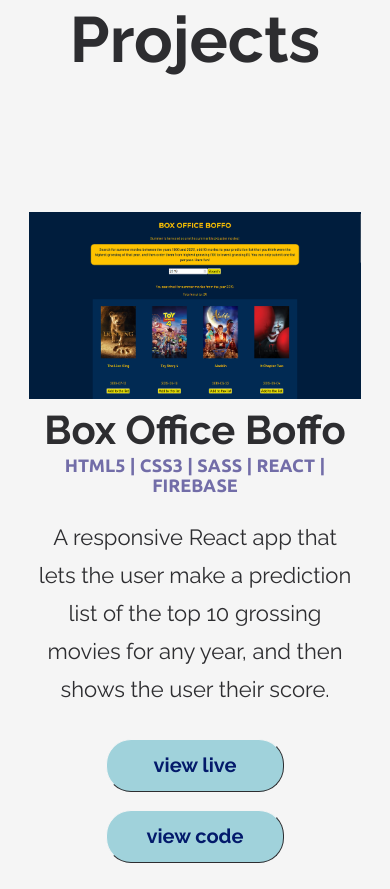
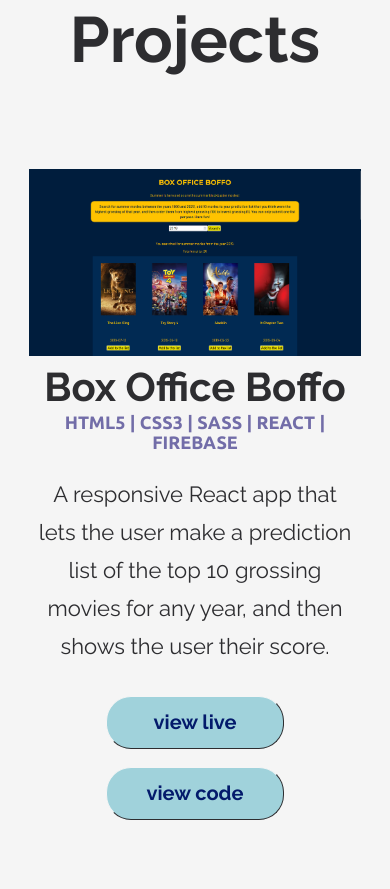
Before and after one commit to antoniojr100/poftfolio, a plain HTML site: page index.html in a window 390 px wide. Shown: the part 4355-5244 px from the top of the page. Drawn offline with nearby package versions, Linux system fonts and the light colour scheme.

Commit message:
project margins edited

```diff
--- a/styles/sass/partials/_mediaQueries.scss
+++ b/styles/sass/partials/_mediaQueries.scss
@@ -110,7 +110,7 @@
     #projects{
         #projectList{
             .projectMargin{
-                margin: 25% 0;
+                margin: 2rem 0 3rem 0;
             }
         }
     }
```
Also changed, not shown: styles/styles.css.
